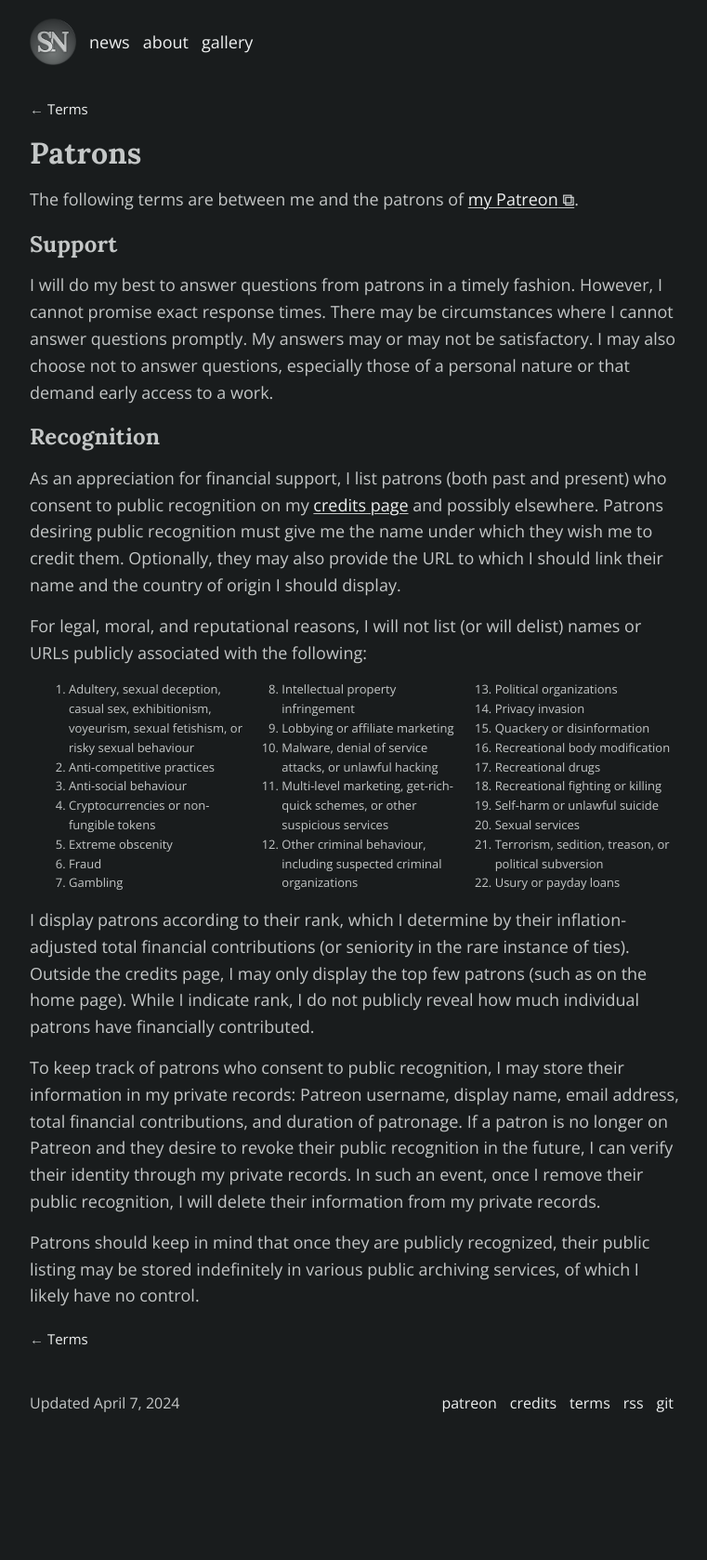
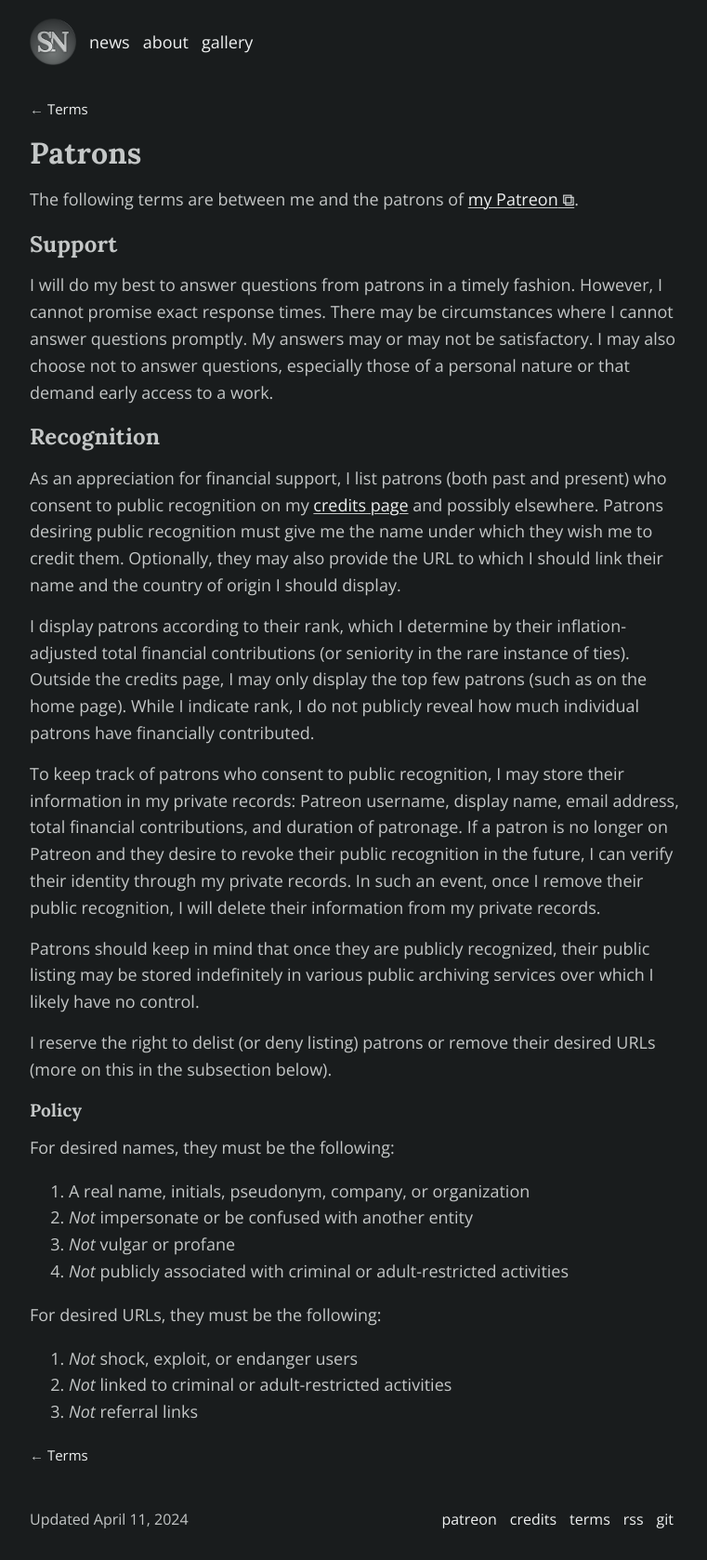
Before and after one commit to schizoidnightmares/schizoidnightmares.com, a Jekyll site: the page built from terms/patrons.md, in a window 1280 px wide. Shown: the whole page at 93% size, without its empty margins (258-1019 px from the left). Built offline with Jekyll 4.4.1, drawn with Linux system fonts in a browser that asks for light colours; before the commit the page ends 1553 px from its top, so only the background shows below that.

Commit message:
simplifying recognition policy

```diff
--- a/terms/patrons.md
+++ b/terms/patrons.md
@@ -1,7 +1,7 @@
 ---
 title: Patrons - Terms
 description: Terms for patrons
-last_modified_at: April 7, 2024
+last_modified_at: April 11, 2024
 return: Terms
 return-url: /terms/
 ---
@@ -15,34 +15,24 @@ I will do my best to answer questions from patrons in a timely fashion. However,
 ## Recognition
 As an appreciation for financial support, I list patrons (both past and present) who consent to public recognition on my [credits page](/credits/) and possibly elsewhere. Patrons desiring public recognition must give me the name under which they wish me to credit them. Optionally, they may also provide the URL to which I should link their name and the country of origin I should display.
 
-For legal, moral, and reputational reasons, I will not list (or will delist) names or URLs publicly associated with the following:
-
-1. Adultery, sexual deception, casual sex, exhibitionism, voyeurism, sexual fetishism, or risky sexual behaviour
-1. Anti-competitive practices
-1. Anti-social behaviour
-1. Cryptocurrencies or non-fungible tokens
-1. Extreme obscenity
-1. Fraud
-1. Gambling
-1. Intellectual property infringement
-1. Lobbying or affiliate marketing
-1. Malware, denial of service attacks, or unlawful hacking
-1. Multi-level marketing, get-rich-quick schemes, or other suspicious services
-1. Other criminal behaviour, including suspected criminal organizations
-1. Political organizations
-1. Privacy invasion
-1. Quackery or disinformation
-1. Recreational body modification
-1. Recreational drugs
-1. Recreational fighting or killing
-1. Self-harm or unlawful suicide
-1. Sexual services
-1. Terrorism, sedition, treason, or political subversion
-1. Usury or payday loans
-{: .cols3}
-
 I display patrons according to their rank, which I determine by their inflation-adjusted total financial contributions (or seniority in the rare instance of ties). Outside the credits page, I may only display the top few patrons (such as on the home page). While I indicate rank, I do not publicly reveal how much individual patrons have financially contributed.
 
 To keep track of patrons who consent to public recognition, I may store their information in my private records: Patreon username, display name, email address, total financial contributions, and duration of patronage. If a patron is no longer on Patreon and they desire to revoke their public recognition in the future, I can verify their identity through my private records. In such an event, once I remove their public recognition, I will delete their information from my private records.
 
-Patrons should keep in mind that once they are publicly recognized, their public listing may be stored indefinitely in various public archiving services, of which I likely have no control.
+Patrons should keep in mind that once they are publicly recognized, their public listing may be stored indefinitely in various public archiving services over which I likely have no control.
+
+I reserve the right to delist (or deny listing) patrons or remove their desired URLs (more on this in the subsection below).
+
+### Policy
+For desired names, they must be the following:
+
+1. A real name, initials, pseudonym, company, or organization
+1. *Not* impersonate or be confused with another entity
+1. *Not* vulgar or profane
+1. *Not* publicly associated with criminal or adult-restricted activities
+
+For desired URLs, they must be the following:
+
+1. *Not* shock, exploit, or endanger users
+1. *Not* linked to criminal or adult-restricted activities
+1. *Not* referral links
```
